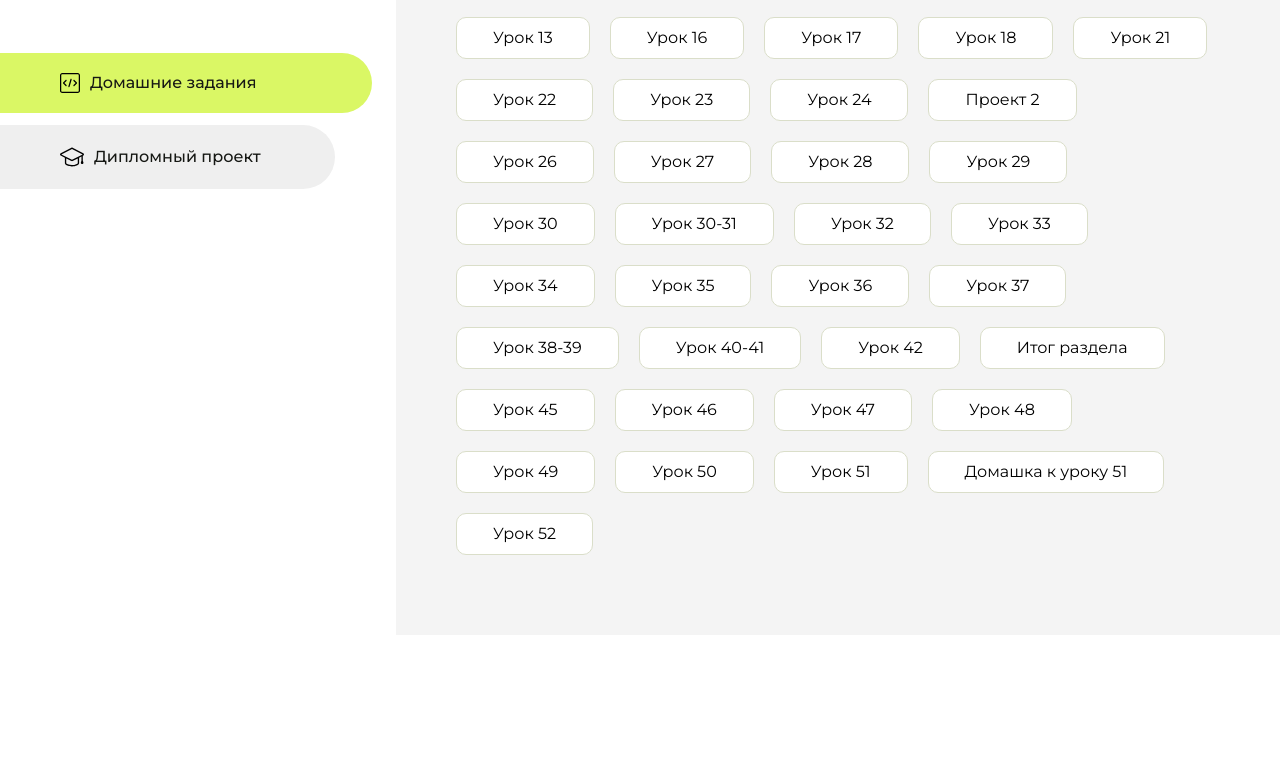
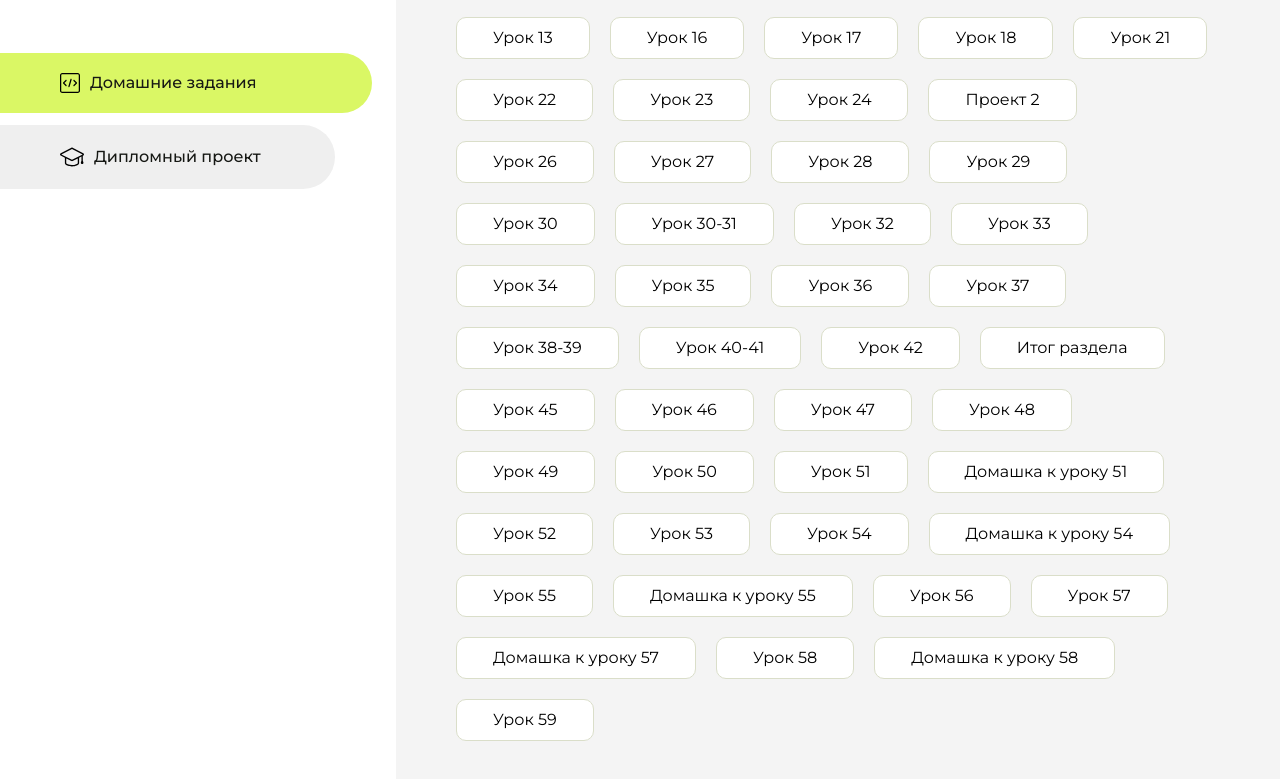
Before and after one commit to Front-rabbit0/homework, a plain HTML site: page index.html in a window 1280 px wide. Shown: the part 283-1062 px from the top of the page. Before the commit the page ends 918 px from the top, so only its background shows below. Drawn offline with Linux system fonts and the light colour scheme.

Commit message:
Update index.html

```diff
--- a/index.html
+++ b/index.html
@@ -220,6 +220,39 @@
                         <li class="content__list-item">
                             <a href="html-52/index.html">Урок 52</a>
                         </li>
+                        <li class="content__list-item">
+                            <a href="html-53/index.html">Урок 53</a>
+                        </li>
+                        <li class="content__list-item">
+                            <a href="html-54/index.html">Урок 54</a>
+                        </li>
+                        <li class="content__list-item">
+                            <a href="html-54-homework/index.html">Домашка к уроку 54</a>
+                        </li>
+                        <li class="content__list-item">
+                            <a href="html-55/index.html">Урок 55</a>
+                        </li>
+                        <li class="content__list-item">
+                            <a href="html-55-homework/index.html">Домашка к уроку 55</a>
+                        </li>
+                        <li class="content__list-item">
+                            <a href="html-56/index.html">Урок 56</a>
+                        </li>
+                        <li class="content__list-item">
+                            <a href="html-57/index.html">Урок 57</a>
+                        </li>
+                        <li class="content__list-item">
+                            <a href="html-57-homework/index.html">Домашка к уроку 57</a>
+                        </li>
+                        <li class="content__list-item">
+                            <a href="html-58/index.html">Урок 58</a>
+                        </li>
+                        <li class="content__list-item">
+                            <a href="html-58-homework/index.html">Домашка к уроку 58</a>
+                        </li>
+                        <li class="content__list-item">
+                            <a href="html-59/index.html">Урок 59</a>
+                        </li>
                     </ul>
                 </div>
                 <div class="content__block hidden" id="diplomBlock">
```
